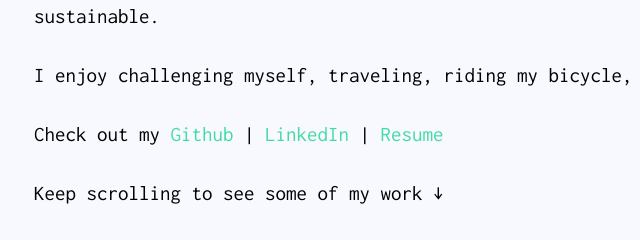
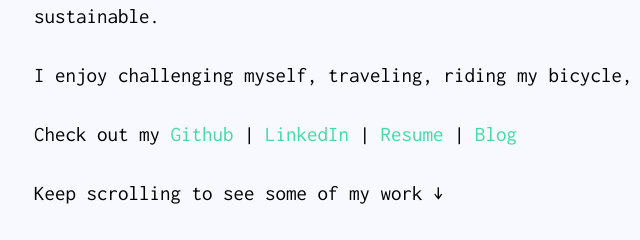
Before and after one commit to joelcowie/joelcowie.github.io, a website: page index.html in a window 1280 px wide. Shown: the part 1126-1366 px from the top of the page, 86-726 px from the left. Drawn offline with nearby package versions, Linux system fonts and the light colour scheme.

Commit message:
fix blog link

```diff
--- a/index.html
+++ b/index.html
@@ -97,7 +97,7 @@
             </h2>
             <p class="lead"> I'm a web developer based in New York City with experience in Ruby on Rails, JavaScript, and React/Redux. Currently, I work as an online teaching assistant at the <a href="https://flatironschool.com">Flatiron School</a>. As a fellow user of the internet, I'm passionate about building applications that are useful, intuitive, and sustainable. <br><br>
             I enjoy challenging myself, traveling, riding my bicycle, and binge watching The Office. <br><br>
-            Check out my <a target="_blank" href="https://github.com/joelcowie">Github</a> | <a target="_blank" href="https://linkedin.com/in/joelcowie">LinkedIn</a> | <a target="_blank" href="Joel_Cowie_Resume.pdf">Resume</a>
+            Check out my <a target="_blank" href="https://github.com/joelcowie">Github</a> | <a target="_blank" href="https://linkedin.com/in/joelcowie">LinkedIn</a> | <a target="_blank" href="Joel_Cowie_Resume.pdf">Resume</a> | <a href="https://joelscode.tumblr.com/">Blog</a>
             <br><br>
             Keep scrolling to see some of my work &darr;
            </p>
```
